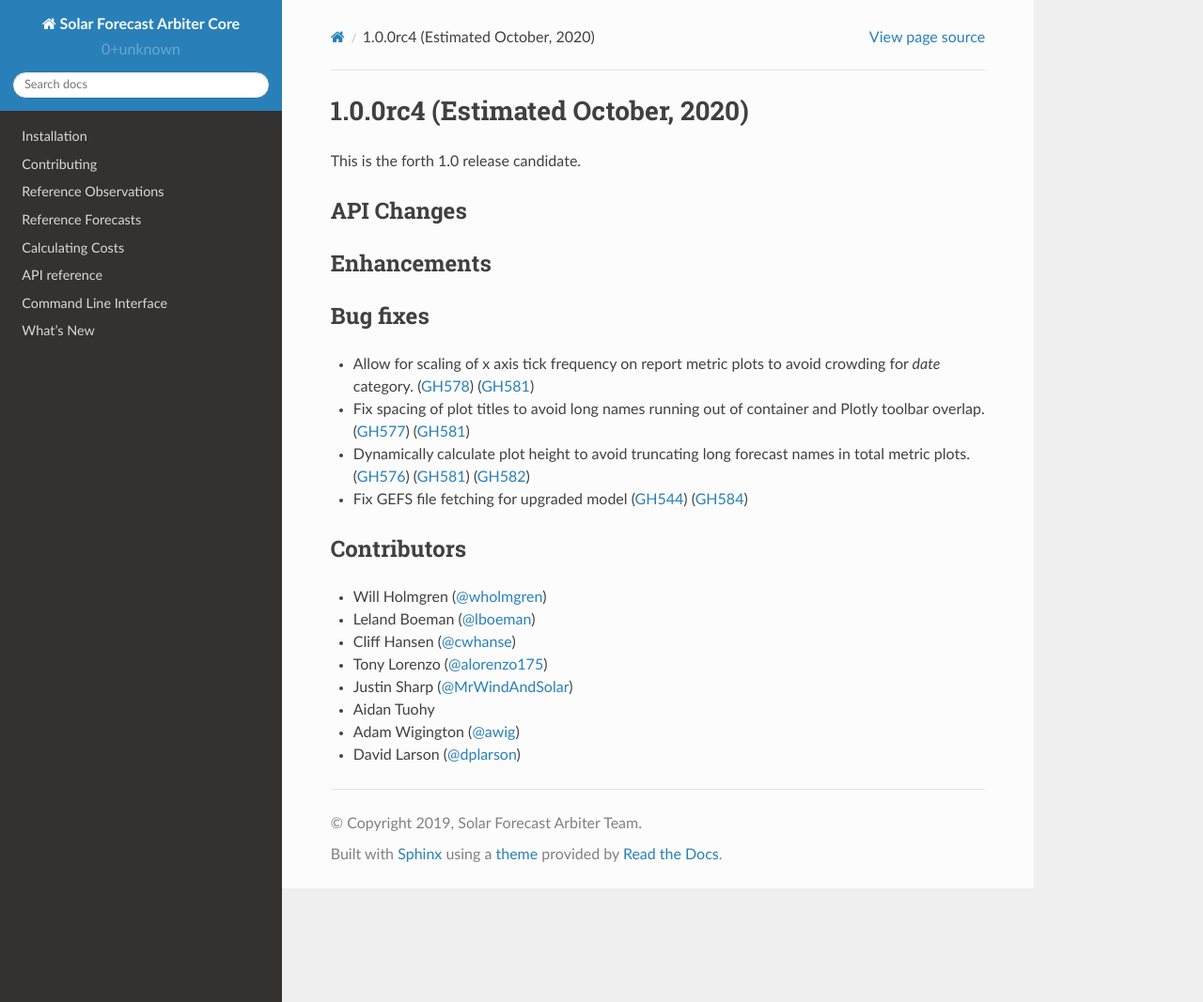
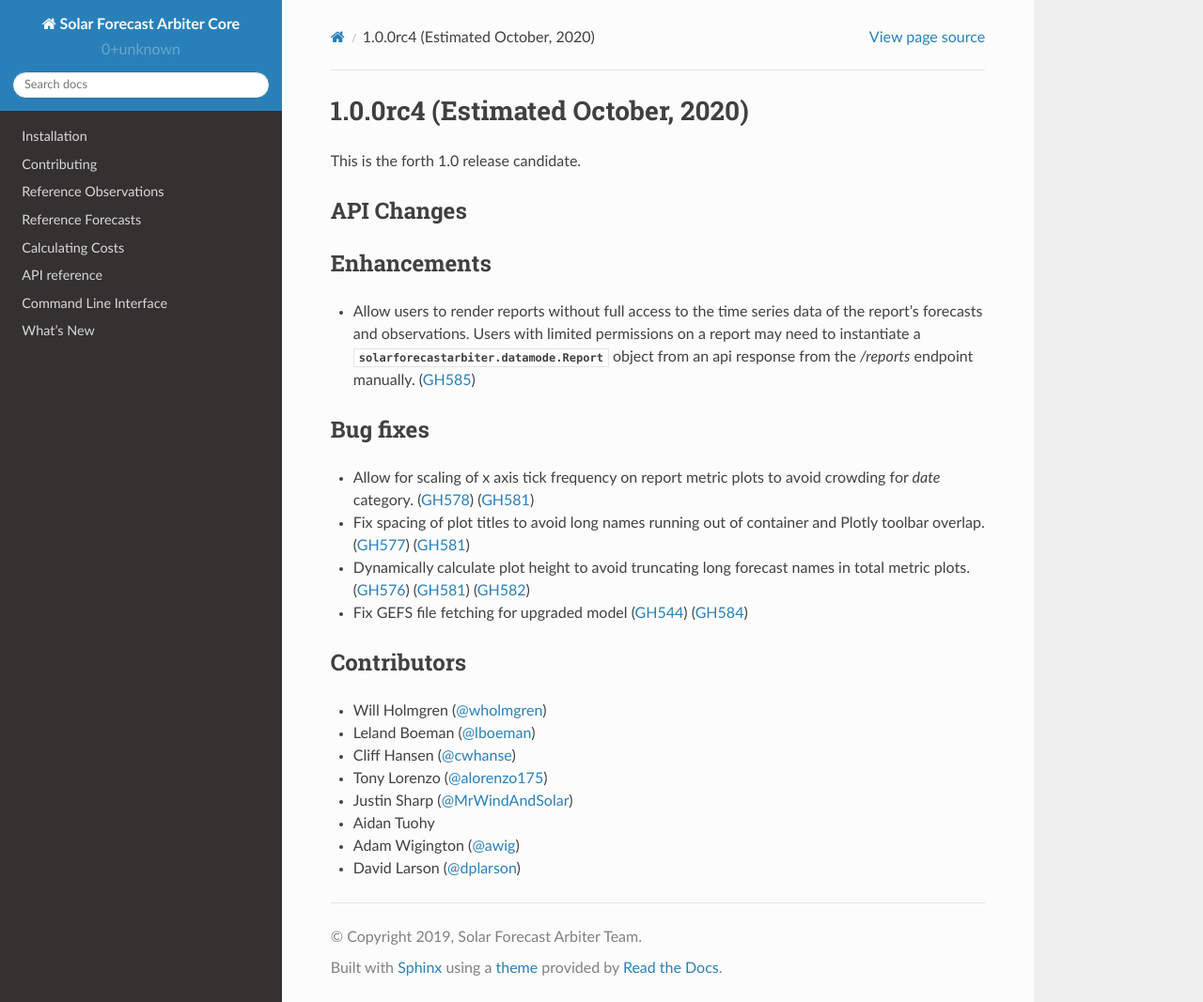
Before and after one commit to SolarArbiter/solarforecastarbiter-core, a Sphinx documentation site: the page built from docs/source/whatsnew/1.0.0rc4.rst, in a window 1280 px wide and 1067 px high. Shown: the whole window at 94% size. Built offline with Sphinx 7.4.7 and the Read the Docs theme 2.0.0, drawn with Linux system fonts in a browser that asks for light colours.

Commit message:
whatsnew

```diff
--- a/docs/source/whatsnew/1.0.0rc4.rst
+++ b/docs/source/whatsnew/1.0.0rc4.rst
@@ -13,7 +13,11 @@
 
 Enhancements
 ~~~~~~~~~~~~
-
+* Allow users to render reports without full access to the time series data of
+  the report's forecasts and observations. Users with limited permissions on a
+  report may need to instantiate a
+  :py:class:`solarforecastarbiter.datamode.Report` object from an api response
+  from the `/reports` endpoint manually. (:pull:`585`)
 
 Bug fixes
 ~~~~~~~~~
```
